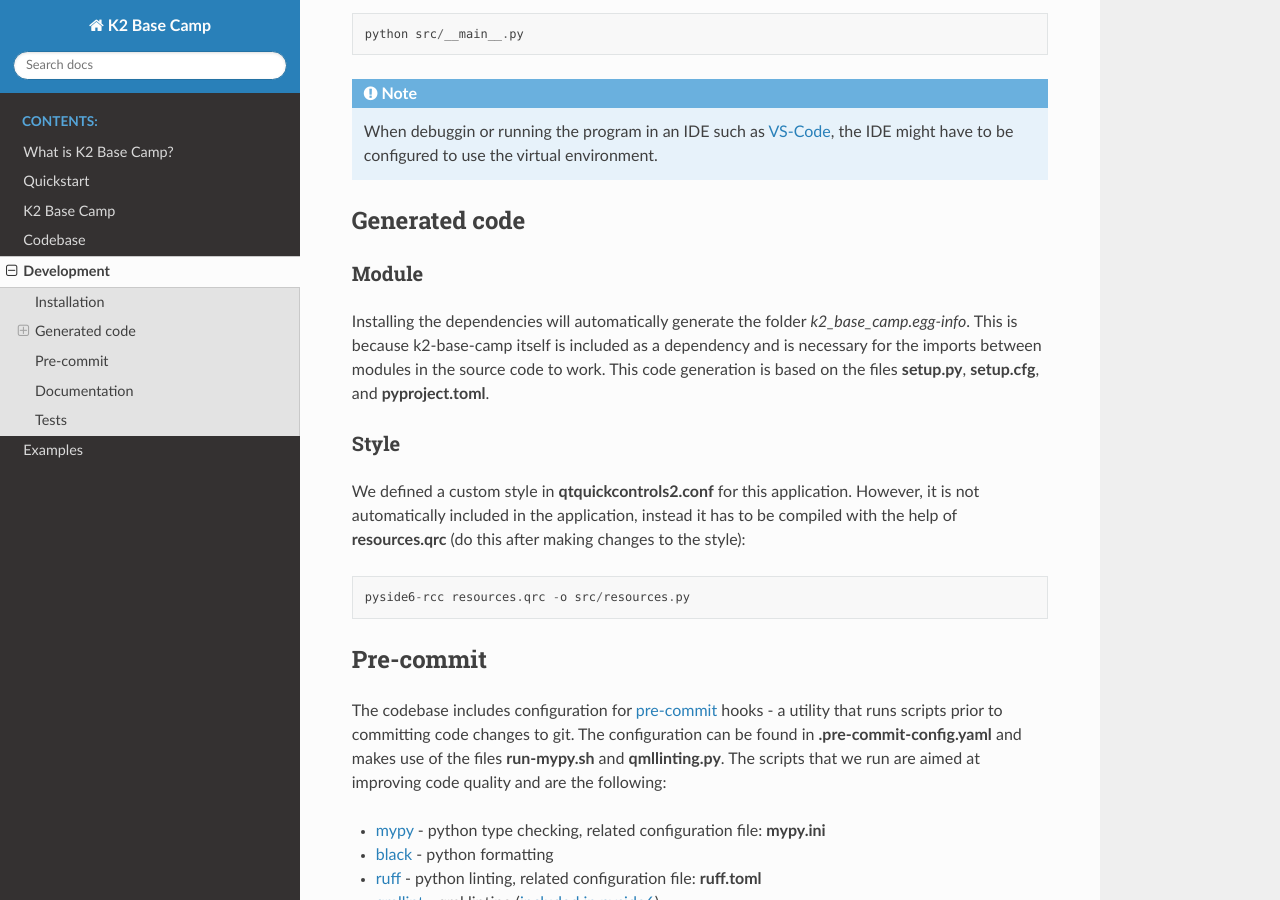
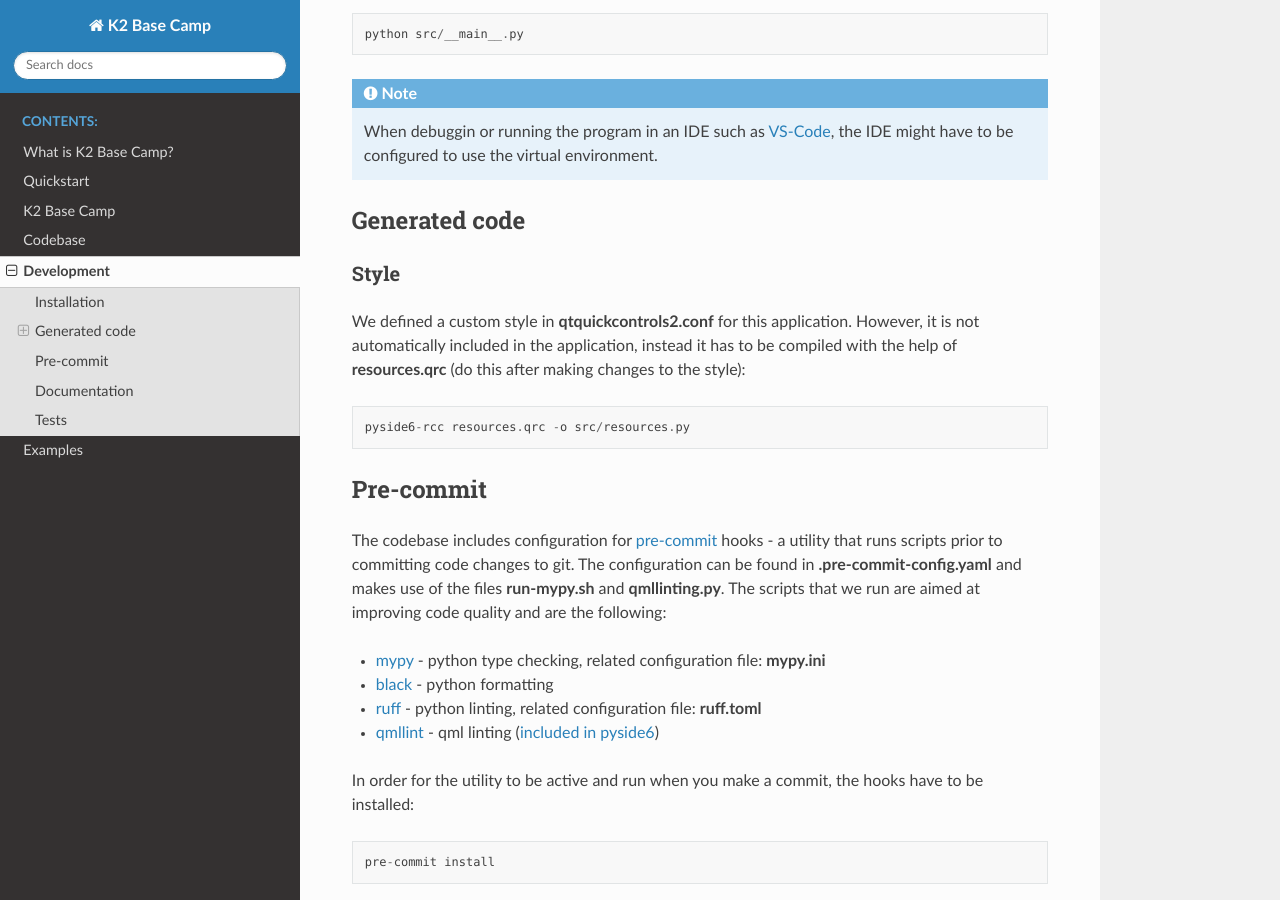
Before and after one commit to ingeniamc/ingeniajumpstart, a Sphinx documentation site: the page built from docs/source/pages/development.rst, in a window 1280 px wide and 900 px high, scrolled down 691 px. Built offline with Sphinx 7.4.7 and the Read the Docs theme 2.0.0, drawn with Linux system fonts in a browser that asks for light colours.

Commit message:
DR0053A update docs

```diff
--- a/docs/source/pages/development.rst
+++ b/docs/source/pages/development.rst
@@ -26,13 +26,6 @@ Running the program::
 
 Generated code
 ==============
-
-Module
-------
-
-Installing the dependencies will automatically generate the folder *k2_base_camp.egg-info*.
-This is because k2-base-camp itself is included as a dependency and is necessary for the imports between modules in the source code to work.
-This code generation is based on the files **setup.py**, **setup.cfg**, and **pyproject.toml**.
 
 Style
 -----
```
